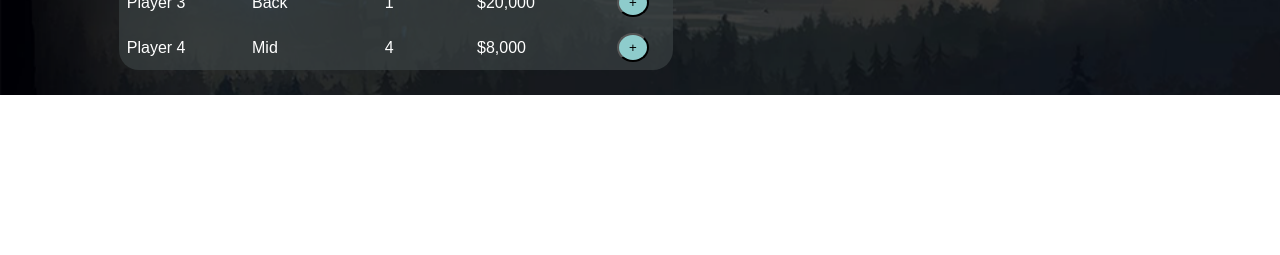
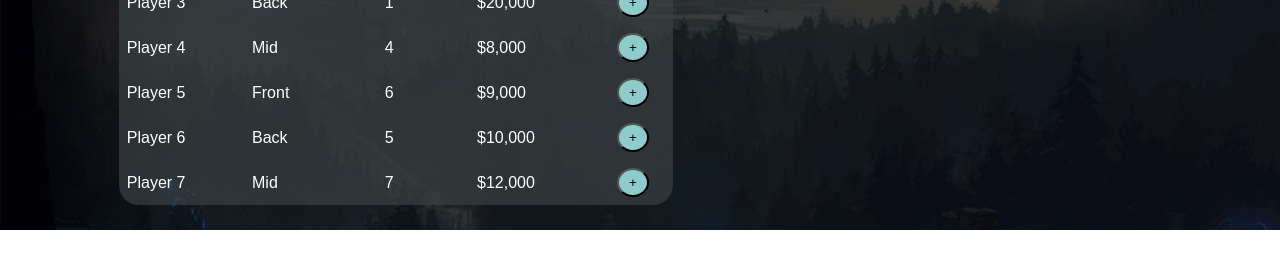
Before and after one commit to CapstoneUNCG2020/emuLadder, an Angular app in the folder angular/: page /drafting in a window 1280 px wide. Shown: the part 435-690 px from the top of the page. Built offline with nearby package versions, Linux system fonts and the light colour scheme.

Commit message:
added 3 extra test players to demonstrate overflow

```diff
--- a/angular/src/app/drafting-page/drafting-page.component.ts
+++ b/angular/src/app/drafting-page/drafting-page.component.ts
@@ -99,6 +99,30 @@ export class DraftingPageComponent implements OnInit {
     player.position = 'Mid';
     player.rank = 4;
     player.salary = 8000;
+
+    players.push(player);
+
+    player = new Player();
+    player.name = 'Player 5';
+    player.position = 'Front';
+    player.rank = 6;
+    player.salary = 9000;
+
+    players.push(player);
+
+    player = new Player();
+    player.name = 'Player 6';
+    player.position = 'Back';
+    player.rank = 5;
+    player.salary = 10000;
+
+    players.push(player);
+
+    player = new Player();
+    player.name = 'Player 7';
+    player.position = 'Mid';
+    player.rank = 7;
+    player.salary = 12000;
 
     players.push(player);
 
```
